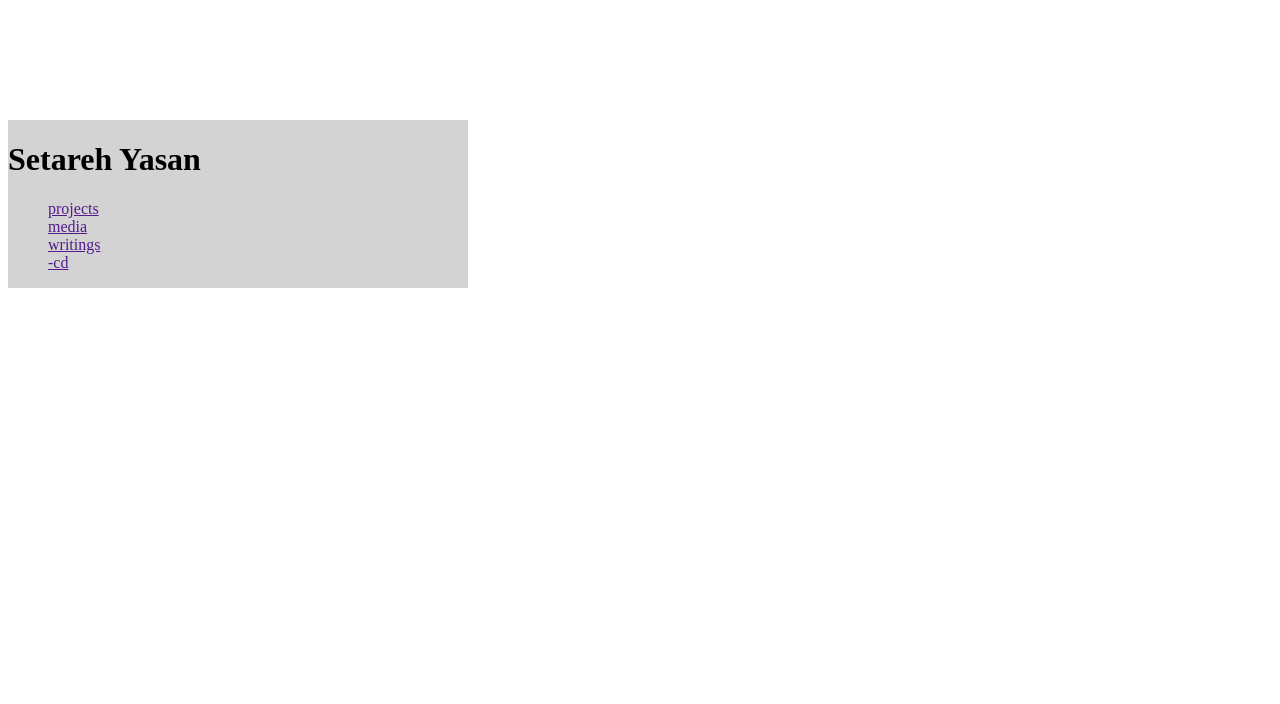
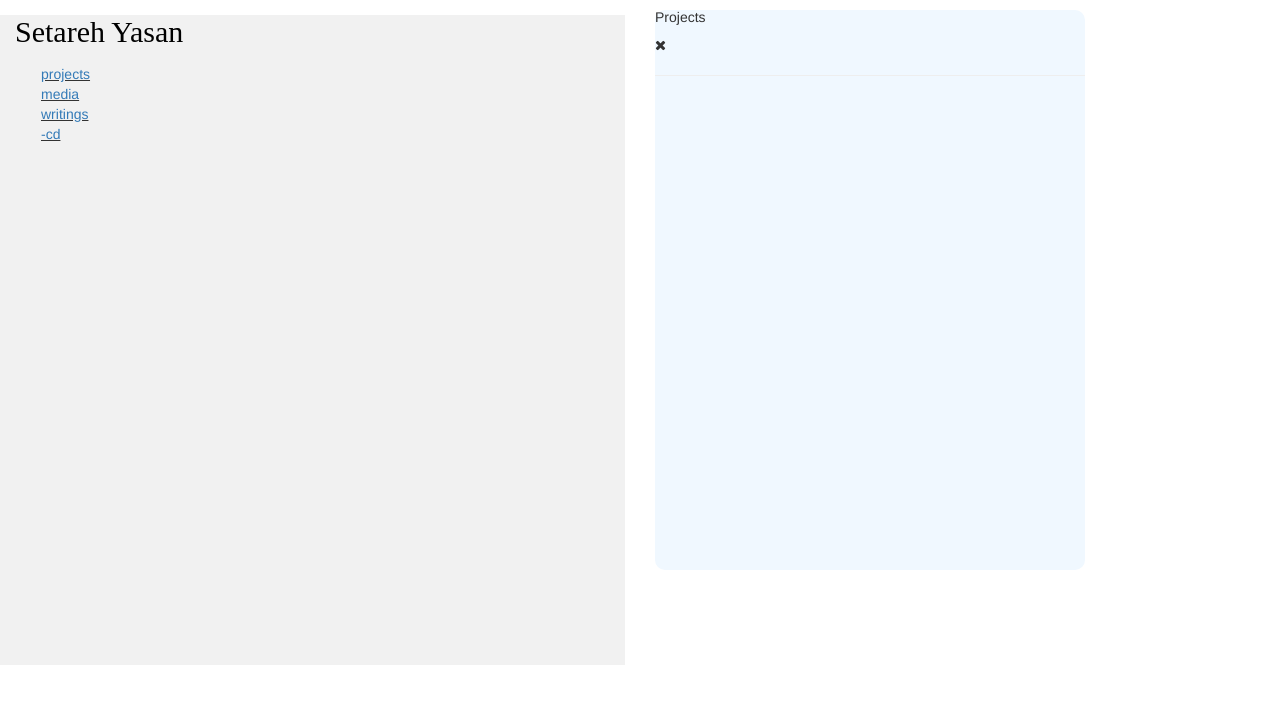
Before and after one commit to onetoughcookie226/dev-setarehyasan, a plain HTML site: page index.html in a window 1280 px wide. Drawn offline with nearby package versions, Linux system fonts and the light colour scheme.

Commit message:
recreat the original design

```diff
--- a/css/style.css
+++ b/css/style.css
@@ -1,11 +1,46 @@
-.main-container {
-    background-color: lightgray;
-    width: 460px;
-    position: absolute;
+.sy-main-container {
+     background-color: #f1f1f1;
+    /*position: absolute;*/
+    height: 650px;
     top: 15%;
     padding: 0;
 }
 
+ .name h1{
+    zoom: 1;
+    cursor: pointer;
+    color: rgb(0, 0, 0);
+    font-family: "Times New Roman";
+    font-size: 30px;
+     margin: 15px;
+}
+
 ul {
     list-style-type: none;
+    text-decoration: underline;
 }
+
+a:hover {
+    text-decoration: none;
+}
+
+
+
+
+.widget {
+    border-radius: 10px;
+    width: 430px;
+    height: 560px;
+    top: 50px;
+    /*position: absolute;*/
+    padding: 0;
+    background-color: aliceblue;
+}
+
+div.hr {
+    background: #fff  no-repeat scroll center;
+    /*margin-left: 15em;*/
+    /*margin-right: 15em;*/
+    /*width:50em;*/
+    height:.05em;
+}
--- a/index.html
+++ b/index.html
@@ -4,13 +4,17 @@
     <meta charset="UTF-8">
     <title>Setareh Yasan</title>
     <!-- Latest compiled and minified CSS -->
-
-    <!-- <link rel="stylesheet" href="https://maxcdn.bootstrapcdn.com/bootstrap/3.3.7/css/bootstrap.min.css" integrity="sha384-BVYiiSIFeK1dGmJRAkycuHAHRg32OmUcww7on3RYdg4Va+PmSTsz/K68vbdEjh4u" crossorigin="anonymous">     -->
+    <link rel="stylesheet" href="https://maxcdn.bootstrapcdn.com/bootstrap/3.3.7/css/bootstrap.min.css" integrity="sha384-BVYiiSIFeK1dGmJRAkycuHAHRg32OmUcww7on3RYdg4Va+PmSTsz/K68vbdEjh4u" crossorigin="anonymous">
+    <link rel="stylesheet" href="https://maxcdn.bootstrapcdn.com/font-awesome/4.7.0/css/font-awesome.min.css">
     <link rel="stylesheet" href="css/style.css">
 </head>
 <body>
-    <div class="main-container">
+    <div class="row">
+        <div class="col-xs-12 col-lg-6">
+            <div class="sy-main-container">
+               <div class="name">
                    <h1>Setareh Yasan</h1>
+               </div>
                 <div class="navbar">
                     <ul>
                         <li><a href="">projects</a></li>
@@ -20,5 +24,19 @@
                     </ul>
                 </div>
             </div>
+         </div>
+
+        <div class="col-lg-6">
+            <div class="widget">
+                <h5 cllass="title"> Projects
+
+                </h5>
+                <i class="fa fa-times" aria-hidden="true"></i>
+                <div class="hr"><hr /></div>
+
+            </div>
+        </div>
+
+    </div>
 </body>
 </html>
```
Lines whose indentation alone changed are shown as unchanged.
